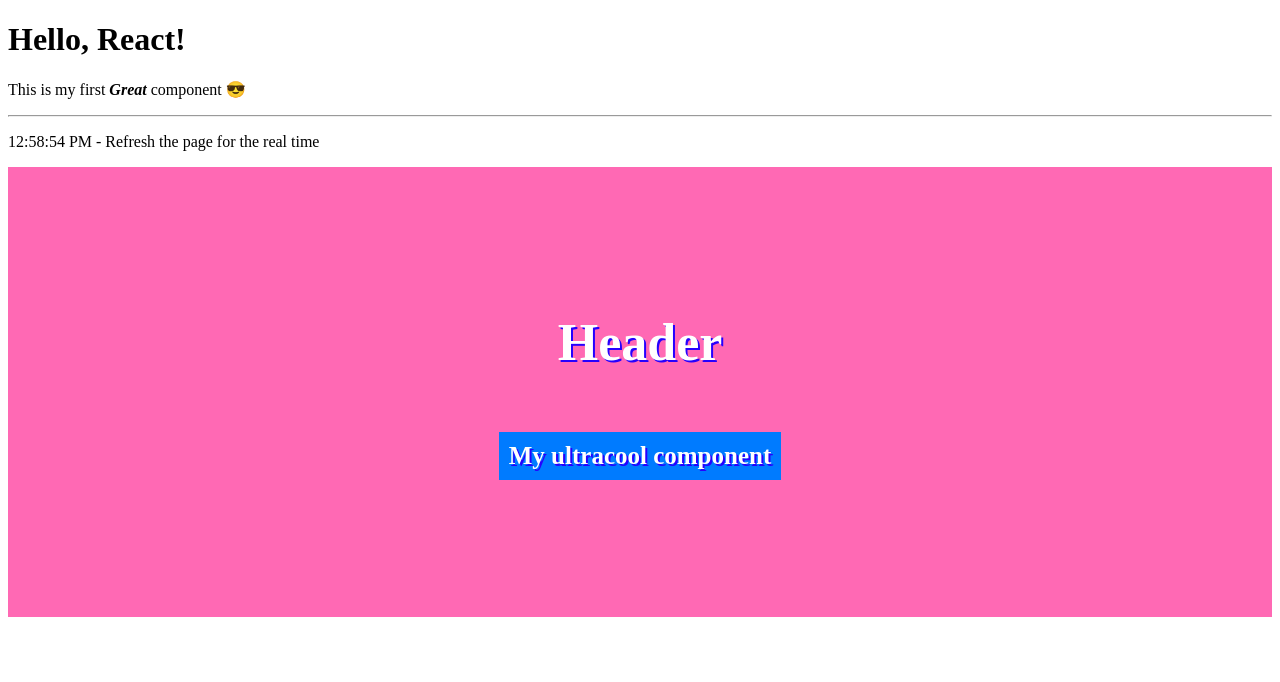
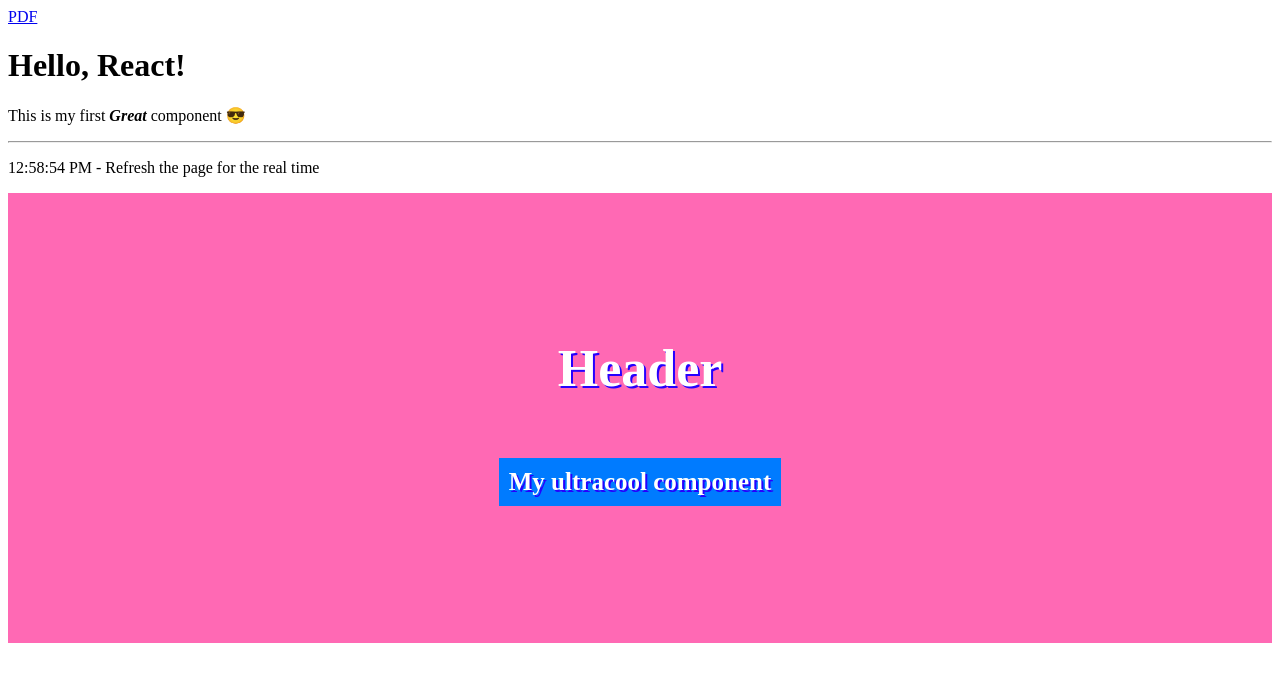
Before and after one commit to Supernuija/portfolio, a React (Create React App) app: page / in a window 1280 px wide. Shown: the top 682 px of the page. Built offline with nearby package versions, Linux system fonts and the light colour scheme.

Commit message:
PDF added

```diff
--- a/src/App.tsx
+++ b/src/App.tsx
@@ -1,11 +1,12 @@
 import React from 'react'
 import MyFirstComponent from './components/myFirstComponent';
 import SomeExampleComponent from './components/example/someExampleComponent'
-
+import MyPdfFiles from './assets/HUMIDOR.pdf'; //react-app-env.d.ts must be created declare for pdf-type.
 
 const App: React.FC = () => {
   return (
     <div>
+      <a href={MyPdfFiles}>PDF</a>
       <MyFirstComponent />
       <SomeExampleComponent />
     </div>
--- a/src/react-app-env.d.ts
+++ b/src/react-app-env.d.ts
@@ -1 +1,2 @@
 /// <reference types="react-scripts" />
+declare module "*.pdf"
```
Also changed, not shown: 1 other file (tests, documents, lock files or other folders).
